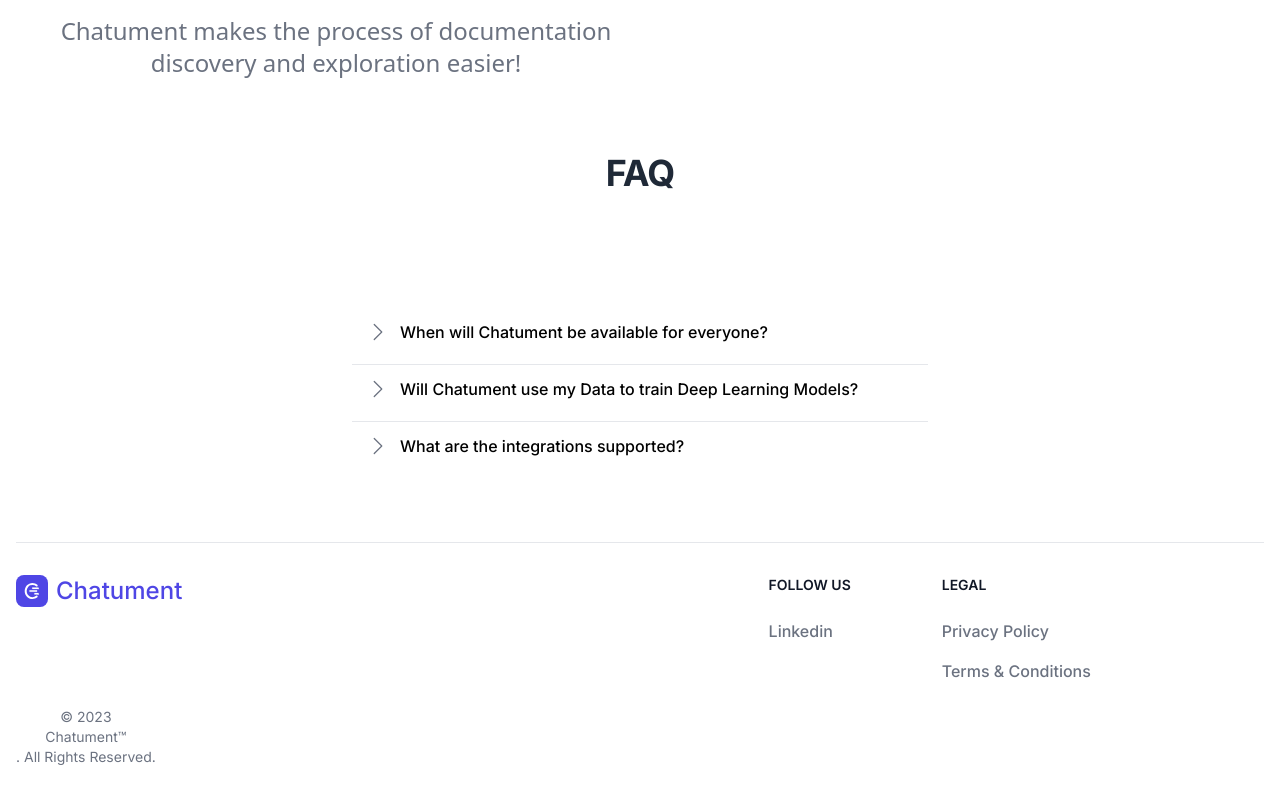
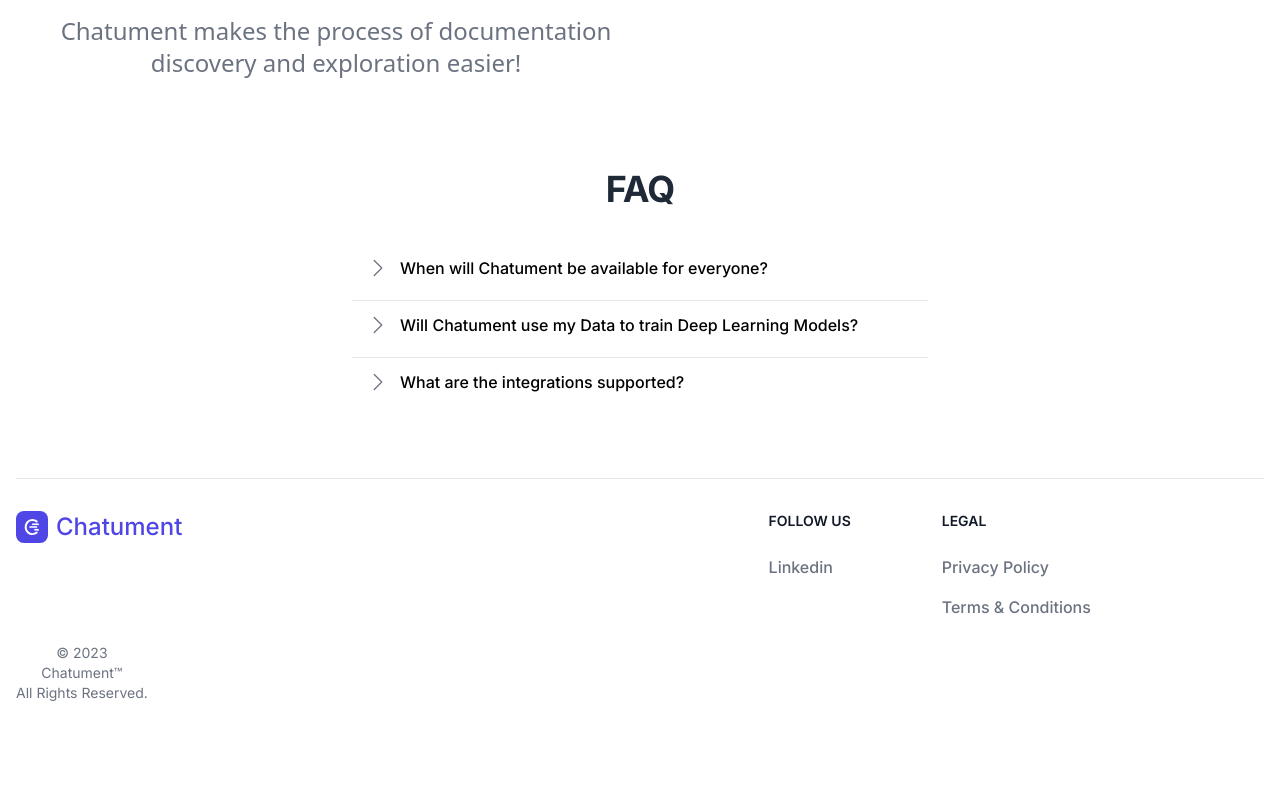
Before and after one commit to chatument/chatument.github.io, a Next.js app: page / in a window 1280 px wide. Shown: the part 1569-2368 px from the top of the page. After the commit the page ends 2304 px from the top, so only its background shows below. Built offline with nearby package versions, Linux system fonts and the light colour scheme.

Commit message:
Fixing some accesibility issues

```diff
--- a/src/app/components/BubbleV2.js
+++ b/src/app/components/BubbleV2.js
@@ -12,11 +12,11 @@
             props.className || ''
           } self-auto max-w-lg bg-indigo-500 p-6 border border-gray-200 rounded-lg shadow sm:self-start`}
         >
-          <h5 className="text-xl tracking-tight text-white leading-8">
+          <div className="text-xl tracking-tight text-white leading-8">
             <span className={`${props.childClassName || ''} type-left`}>
               {props.text}
             </span>
-          </h5>
+          </div>
         </div>
       )}
       {props.position === POSITIONS.RIGH && (
@@ -25,11 +25,11 @@
             props.className || ''
           } self-auto max-w-lg bg-white p-6 border border-gray-200 rounded-lg shadow sm:self-end `}
         >
-          <h5 className="text-xl tracking-tigh leading-8">
+          <div className="text-xl tracking-tigh leading-8">
             <span className={`${props.childClassName || ''} type-right`}>
               {props.text}
             </span>
-          </h5>
+          </div>
         </div>
       )}
     </>
--- a/src/app/components/Faq.js
+++ b/src/app/components/Faq.js
@@ -18,13 +18,13 @@
 export const Faq = () => {
   return (
     <>
-      <div className="flex flex-col justify-center items-center mt-16 ">
+      <div className="flex flex-col justify-center items-center mt-16 lg:mt-20">
         <h2 className="max-w-2xl mb-8 text-3xl font-bold leading-snug tracking-tight text-gray-800 lg:leading-tight lg:text-4xl text-center ">
           FAQ
         </h2>
       </div>
 
-      <ul className="max-w-xl mx-auto divide-y lg:mt-20">
+      <ul className="max-w-xl mx-auto divide-y">
         {questions.map(({ question, aswer }) => {
           return (
             <li className="mb-2" key={question}>
--- a/src/app/components/Footer.js
+++ b/src/app/components/Footer.js
@@ -24,9 +24,6 @@
                     Linkedin
                   </a>
                 </li>
-                <li>
-                  <a href="#" className="hover:underline"></a>
-                </li>
               </ul>
             </div>
             <div>
@@ -50,7 +47,7 @@
         </div>
         <div className="sm:flex sm:items-center sm:justify-between mt-6">
           <span className="text-sm text-gray-500 sm:text-center">
-            © 2023 <p>Chatument™</p>. All Rights Reserved.
+            © 2023 <p>Chatument™</p> All Rights Reserved.
           </span>
         </div>
       </div>
```
